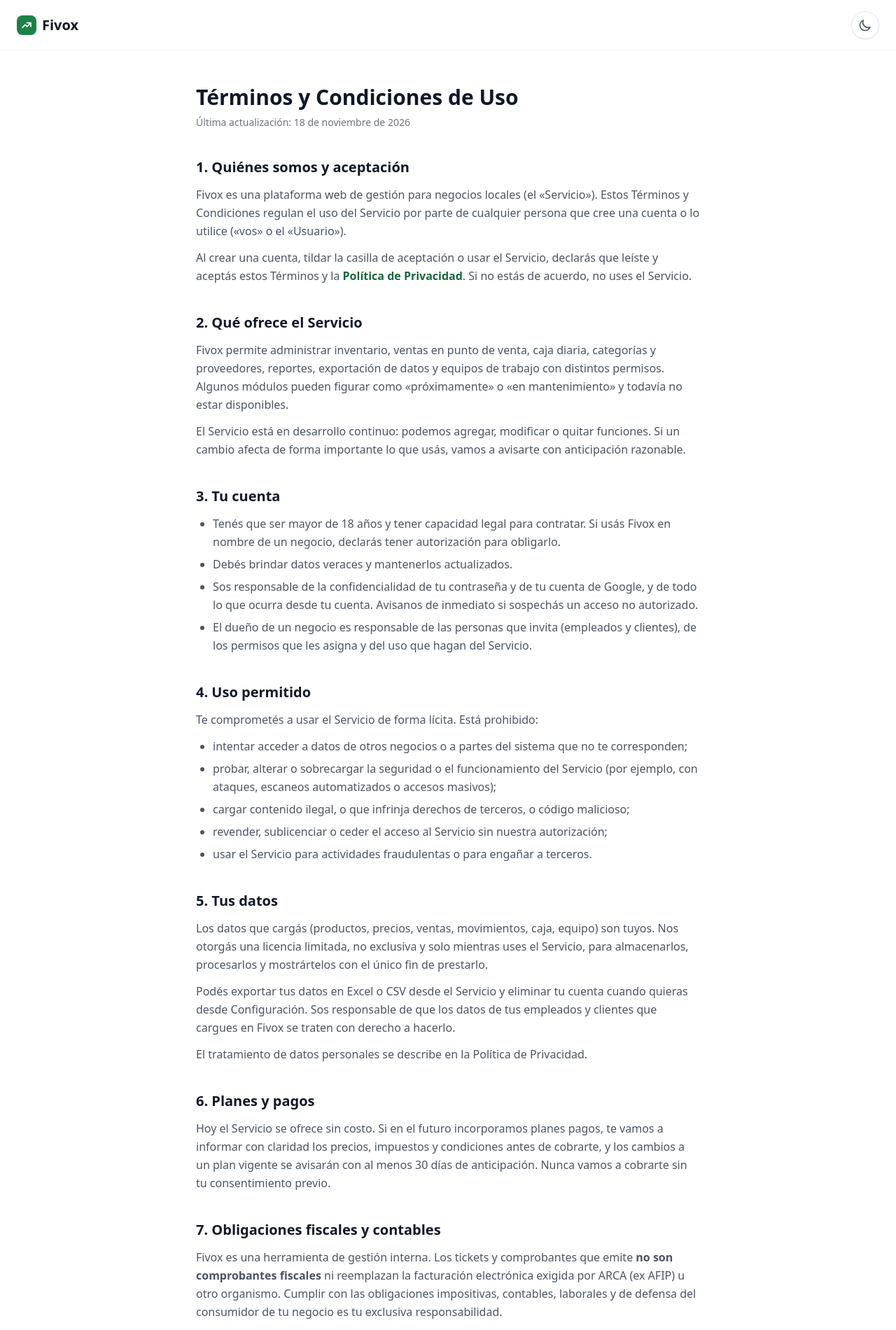
After one commit to NahuelZarago/fivoxfi, a Flask app: page /terminos in a window 1280 px wide. The commit adds this page. Shown: the top 1900 px of the page at 70% size. Run offline with Flask 3, Linux system fonts and the light colour scheme; some libraries are stand-ins or nearby versions.

Commit message:
Términos y Condiciones, privacidad y aceptación en el registro

```diff
--- a/app/blueprints/auth/templates/auth/login.html
+++ b/app/blueprints/auth/templates/auth/login.html
@@ -26,6 +26,7 @@
         <button type="submit" class="w-full bg-green-600 text-white font-semibold py-3 rounded-xl hover:bg-green-700 transition-colors text-sm">Ingresar</button>
     </form>
     {{ google_button('Continuar con Google') }}
+    {% if google_enabled %}<p class="text-xs text-gray-400 text-center mt-3">Si todavía no tenés cuenta, al continuar con Google aceptás los <a href="{{ url_for('public.terms') }}" target="_blank" rel="noopener" class="underline hover:text-gray-700">Términos y Condiciones</a> y la <a href="{{ url_for('public.privacy') }}" target="_blank" rel="noopener" class="underline hover:text-gray-700">Política de Privacidad</a>.</p>{% endif %}
     <p class="text-center text-sm text-gray-500 mt-6">
         ¿No tenés cuenta?
         <a href="{{ url_for('auth.register') }}" class="text-green-700 font-semibold hover:underline">Registrarse</a>
--- a/app/blueprints/public/routes.py
+++ b/app/blueprints/public/routes.py
@@ -1,4 +1,5 @@
 from flask import render_template
+from ...utils.legal import TERMS_UPDATED_LABEL
 from . import public_bp
 
 
@@ -15,3 +16,13 @@ def product_landing(slug):
 @public_bp.route('/contacto')
 def contact():
     return render_template('public/contact.html')
+
+
+@public_bp.route('/terminos')
+def terms():
+    return render_template('public/terms.html', terms_updated=TERMS_UPDATED_LABEL)
+
+
+@public_bp.route('/privacidad')
+def privacy():
+    return render_template('public/privacy.html', terms_updated=TERMS_UPDATED_LABEL)
--- a/app/blueprints/public/templates/public/index.html
+++ b/app/blueprints/public/templates/public/index.html
@@ -377,6 +377,8 @@
                 <a href="{{ url_for('auth.login') }}" class="text-sm text-gray-400 hover:text-gray-700 transition-colors">Ingresar</a>
                 <a href="{{ url_for('auth.register') }}" class="text-sm text-gray-400 hover:text-gray-700 transition-colors">Registrarse</a>
                 <a href="{{ url_for('public.contact') }}" class="text-sm text-gray-400 hover:text-gray-700 transition-colors">Contacto</a>
+                <a href="{{ url_for('public.terms') }}" class="text-sm text-gray-400 hover:text-gray-700 transition-colors">Términos</a>
+                <a href="{{ url_for('public.privacy') }}" class="text-sm text-gray-400 hover:text-gray-700 transition-colors">Privacidad</a>
             </div>
         </div>
     </footer>
--- /dev/null
+++ b/app/blueprints/public/templates/public/legal_base.html
@@ -0,0 +1,30 @@
+{% from '_macros.html' import theme_toggle %}
+<!DOCTYPE html>
+<html lang="es">
+<head>
+    <title>{% block title %}Legal{% endblock %} — Fivox</title>
+    {% include "_head.html" %}
+</head>
+<body class="bg-white text-gray-900">
+    <nav class="border-b border-gray-100 px-6 py-4 flex items-center justify-between">
+        <a href="{{ url_for('public.index') }}" class="flex items-center gap-2">
+            <div class="w-7 h-7 bg-green-600 rounded-lg flex items-center justify-center">
+                <svg class="w-4 h-4 text-white" fill="none" stroke="currentColor" viewBox="0 0 24 24"><path stroke-linecap="round" stroke-linejoin="round" stroke-width="2.5" d="M13 7h8m0 0v8m0-8l-8 8-4-4-6 6"/></svg>
+            </div>
+            <span class="text-xl font-bold text-gray-900">Fivox</span>
+        </a>
+        {{ theme_toggle('icon') }}
+    </nav>
+    <main class="max-w-3xl mx-auto px-6 py-12">
+        <h1 class="text-3xl font-bold text-gray-900 mb-2">{% block heading %}{% endblock %}</h1>
+        <p class="text-sm text-gray-500 mb-8">Última actualización: {{ terms_updated }}</p>
+        {% block body %}{% endblock %}
+        <div class="mt-12 pt-6 border-t border-gray-100 flex flex-wrap gap-x-6 gap-y-2 text-sm">
+            <a href="{{ url_for('public.terms') }}" class="text-green-700 font-semibold hover:underline">Términos y Condiciones</a>
+            <a href="{{ url_for('public.privacy') }}" class="text-green-700 font-semibold hover:underline">Política de Privacidad</a>
+            <a href="{{ url_for('public.contact') }}" class="text-green-700 font-semibold hover:underline">Contacto</a>
+            <a href="{{ url_for('public.index') }}" class="text-gray-500 hover:text-gray-900">Volver al inicio</a>
+        </div>
+    </main>
+</body>
+</html>
--- /dev/null
+++ b/app/blueprints/public/templates/public/terms.html
@@ -0,0 +1,53 @@
+{% extends 'public/legal_base.html' %}
+{% block title %}Términos y Condiciones{% endblock %}
+{% block heading %}Términos y Condiciones de Uso{% endblock %}
+{% block body %}
+<h2 class="text-xl font-bold text-gray-900 mt-10 mb-3">1. Quiénes somos y aceptación</h2>
+<p class="text-gray-600 leading-relaxed mb-3">Fivox es una plataforma web de gestión para negocios locales (el «Servicio»). Estos Términos y Condiciones regulan el uso del Servicio por parte de cualquier persona que cree una cuenta o lo utilice («vos» o el «Usuario»).</p>
+<p class="text-gray-600 leading-relaxed mb-3">Al crear una cuenta, tildar la casilla de aceptación o usar el Servicio, declarás que leíste y aceptás estos Términos y la <a href="{{ url_for('public.privacy') }}" class="text-green-700 font-semibold hover:underline">Política de Privacidad</a>. Si no estás de acuerdo, no uses el Servicio.</p>
+<h2 class="text-xl font-bold text-gray-900 mt-10 mb-3">2. Qué ofrece el Servicio</h2>
+<p class="text-gray-600 leading-relaxed mb-3">Fivox permite administrar inventario, ventas en punto de venta, caja diaria, categorías y proveedores, reportes, exportación de datos y equipos de trabajo con distintos permisos. Algunos módulos pueden figurar como «próximamente» o «en mantenimiento» y todavía no estar disponibles.</p>
+<p class="text-gray-600 leading-relaxed mb-3">El Servicio está en desarrollo continuo: podemos agregar, modificar o quitar funciones. Si un cambio afecta de forma importante lo que usás, vamos a avisarte con anticipación razonable.</p>
+<h2 class="text-xl font-bold text-gray-900 mt-10 mb-3">3. Tu cuenta</h2>
+<ul class="list-disc pl-6 text-gray-600 leading-relaxed space-y-1.5 mb-3">
+    <li>Tenés que ser mayor de 18 años y tener capacidad legal para contratar. Si usás Fivox en nombre de un negocio, declarás tener autorización para obligarlo.</li>
+    <li>Debés brindar datos veraces y mantenerlos actualizados.</li>
+    <li>Sos responsable de la confidencialidad de tu contraseña y de tu cuenta de Google, y de todo lo que ocurra desde tu cuenta. Avisanos de inmediato si sospechás un acceso no autorizado.</li>
+    <li>El dueño de un negocio es responsable de las personas que invita (empleados y clientes), de los permisos que les asigna y del uso que hagan del Servicio.</li>
+</ul>
+<h2 class="text-xl font-bold text-gray-900 mt-10 mb-3">4. Uso permitido</h2>
+<p class="text-gray-600 leading-relaxed mb-3">Te comprometés a usar el Servicio de forma lícita. Está prohibido:</p>
+<ul class="list-disc pl-6 text-gray-600 leading-relaxed space-y-1.5 mb-3">
+    <li>intentar acceder a datos de otros negocios o a partes del sistema que no te corresponden;</li>
+    <li>probar, alterar o sobrecargar la seguridad o el funcionamiento del Servicio (por ejemplo, con ataques, escaneos automatizados o accesos masivos);</li>
+    <li>cargar contenido ilegal, o que infrinja derechos de terceros, o código malicioso;</li>
+    <li>revender, sublicenciar o ceder el acceso al Servicio sin nuestra autorización;</li>
+    <li>usar el Servicio para actividades fraudulentas o para engañar a terceros.</li>
+</ul>
+<h2 class="text-xl font-bold text-gray-900 mt-10 mb-3">5. Tus datos</h2>
+<p class="text-gray-600 leading-relaxed mb-3">Los datos que cargás (productos, precios, ventas, movimientos, caja, equipo) son tuyos. Nos otorgás una licencia limitada, no exclusiva y solo mientras uses el Servicio, para almacenarlos, procesarlos y mostrártelos con el único fin de prestarlo.</p>
+<p class="text-gray-600 leading-relaxed mb-3">Podés exportar tus datos en Excel o CSV desde el Servicio y eliminar tu cuenta cuando quieras desde Configuración. Sos responsable de que los datos de tus empleados y clientes que cargues en Fivox se traten con derecho a hacerlo.</p>
+<p class="text-gray-600 leading-relaxed mb-3">El tratamiento de datos personales se describe en la Política de Privacidad.</p>
+<h2 class="text-xl font-bold text-gray-900 mt-10 mb-3">6. Planes y pagos</h2>
+<p class="text-gray-600 leading-relaxed mb-3">Hoy el Servicio se ofrece sin costo. Si en el futuro incorporamos planes pagos, te vamos a informar con claridad los precios, impuestos y condiciones antes de cobrarte, y los cambios a un plan vigente se avisarán con al menos 30 días de anticipación. Nunca vamos a cobrarte sin tu consentimiento previo.</p>
+<h2 class="text-xl font-bold text-gray-900 mt-10 mb-3">7. Obligaciones fiscales y contables</h2>
+<p class="text-gray-600 leading-relaxed mb-3">Fivox es una herramienta de gestión interna. Los tickets y comprobantes que emite <strong>no son comprobantes fiscales</strong> ni reemplazan la facturación electrónica exigida por ARCA (ex AFIP) u otro organismo. Cumplir con las obligaciones impositivas, contables, laborales y de defensa del consumidor de tu negocio es tu exclusiva responsabilidad.</p>
+<p class="text-gray-600 leading-relaxed mb-3">Los reportes y cálculos (ganancias, márgenes, cierres de caja) se basan en los datos que vos cargás: revisalos antes de tomar decisiones o presentarlos ante terceros.</p>
+<h2 class="text-xl font-bold text-gray-900 mt-10 mb-3">8. Disponibilidad y copias de seguridad</h2>
+<p class="text-gray-600 leading-relaxed mb-3">Hacemos esfuerzos razonables para que el Servicio esté disponible y para resguardar tus datos, pero no garantizamos un funcionamiento ininterrumpido ni libre de errores. Pueden existir interrupciones por mantenimiento, fallas de proveedores o causas ajenas a nuestro control.</p>
+<p class="text-gray-600 leading-relaxed mb-3">Te recomendamos exportar tus datos periódicamente como respaldo propio.</p>
+<h2 class="text-xl font-bold text-gray-900 mt-10 mb-3">9. Limitación de responsabilidad</h2>
+<p class="text-gray-600 leading-relaxed mb-3">En la máxima medida permitida por la ley, el Servicio se brinda «tal como está» y Fivox no responde por lucro cesante, pérdida de ventas o de datos, ni por daños indirectos derivados del uso o la imposibilidad de uso del Servicio, ni por errores en los datos cargados por los usuarios.</p>
+<p class="text-gray-600 leading-relaxed mb-3">Nada de lo dispuesto en estos Términos limita derechos que la ley te reconoce de manera irrenunciable, incluidos los de la Ley 24.240 de Defensa del Consumidor cuando resulte aplicable.</p>
+<h2 class="text-xl font-bold text-gray-900 mt-10 mb-3">10. Suspensión y baja</h2>
+<p class="text-gray-600 leading-relaxed mb-3">Podés dejar de usar Fivox y eliminar tu cuenta en cualquier momento. Podemos suspender o cerrar cuentas que incumplan estos Términos, pongan en riesgo la seguridad del Servicio o se usen con fines ilícitos, intentando avisarte cuando corresponda.</p>
+<p class="text-gray-600 leading-relaxed mb-3">Al eliminarse una cuenta o negocio, sus datos se borran o anonimizan, salvo la información que debamos conservar por obligación legal o para resguardar derechos ante un reclamo.</p>
+<h2 class="text-xl font-bold text-gray-900 mt-10 mb-3">11. Propiedad intelectual</h2>
+<p class="text-gray-600 leading-relaxed mb-3">El software, el diseño, las marcas y los contenidos de Fivox son de su titular y están protegidos por la ley. Estos Términos no te transfieren ningún derecho sobre ellos más allá del uso del Servicio conforme a este documento.</p>
+<h2 class="text-xl font-bold text-gray-900 mt-10 mb-3">12. Cambios en los Términos</h2>
+<p class="text-gray-600 leading-relaxed mb-3">Podemos actualizar estos Términos. La fecha de la última versión figura al comienzo de esta página. Si los cambios son importantes, te lo avisaremos por email o dentro del Servicio. Seguir usando Fivox después de un cambio implica aceptar la nueva versión.</p>
+<h2 class="text-xl font-bold text-gray-900 mt-10 mb-3">13. Ley aplicable y jurisdicción</h2>
+<p class="text-gray-600 leading-relaxed mb-3">Estos Términos se rigen por las leyes de la República Argentina. Cualquier controversia se someterá a los tribunales ordinarios competentes de la República Argentina, sin perjuicio de los derechos que correspondan a los consumidores según la normativa vigente.</p>
+<h2 class="text-xl font-bold text-gray-900 mt-10 mb-3">14. Contacto</h2>
+<p class="text-gray-600 leading-relaxed mb-3">Para consultas, reclamos o ejercer tus derechos, escribinos desde la página de <a href="{{ url_for('public.contact') }}" class="text-green-700 font-semibold hover:underline">Contacto</a>.</p>
+{% endblock %}
--- a/app/models/user.py
+++ b/app/models/user.py
@@ -23,6 +23,9 @@ class User(UserMixin, db.Model):
     is_superadmin = db.Column(db.Boolean, default=False, nullable=False, server_default=db.false())
     # Identificador estable de la cuenta de Google (claim 'sub'); NULL si nunca entró con Google.
     google_sub = db.Column(db.String(64), unique=True, nullable=True)
+    # Aceptación de los Términos y Condiciones (fecha y versión del texto aceptado).
+    terms_accepted_at = db.Column(db.DateTime, nullable=True)
+    terms_version = db.Column(db.String(20), nullable=True)
     auth_version = db.Column(db.Integer, default=0, nullable=False, server_default='0')
     created_at = db.Column(db.DateTime, default=datetime.utcnow)
 
--- a/app/services/google_oauth.py
+++ b/app/services/google_oauth.py
@@ -1,11 +1,13 @@
 """Alta e inicio de sesión de cuentas que entran con Google (la parte con base de datos)."""
 import secrets
+from datetime import datetime
 
 from sqlalchemy.exc import IntegrityError
 
 from ..extensions import db
 from ..models.user import User
 from ..utils.google_auth import GoogleAuthError
+from ..utils.legal import TERMS_VERSION
 
 
 def login_or_create(profile):
@@ -31,7 +33,7 @@ def login_or_create(profile):
             db.session.commit()
             return user, False
         user = User(email=profile['email'], username=profile['name'], google_sub=profile['sub'],
-                    is_email_confirmed=True)
+                    is_email_confirmed=True, terms_accepted_at=datetime.utcnow(), terms_version=TERMS_VERSION)
         user.set_password(secrets.token_urlsafe(32))      # contraseña inutilizable: entra con Google
         db.session.add(user)
         db.session.commit()
--- a/app/static/js/auth-forms.js
+++ b/app/static/js/auth-forms.js
@@ -47,6 +47,7 @@
 
     function validateField(field) {
         var v = field.value, label = field.dataset.label || 'Este campo';
+        if (field.type === 'checkbox') return field.required && !field.checked ? (field.dataset.message || label + ' es obligatorio.') : '';
         if (field.required && !v.trim()) return label + ' es obligatorio.';
         if (!v) return '';
         if (field.type === 'email' && !EMAIL.test(v.trim())) return 'Ingresá un email válido, por ejemplo nombre@empresa.com.';
@@ -107,6 +108,7 @@
         var fields = Array.prototype.slice.call(form.querySelectorAll('input[id]'));
         fields.forEach(function (f) {
             if (f.type === 'password' && f.hasAttribute('data-toggle')) addToggle(f);
+            if (f.type === 'checkbox') f.addEventListener('change', function () { setError(f, validateField(f)); });
             f.addEventListener('blur', function () { if (f.value || f.dataset.touched) setError(f, validateField(f)); f.dataset.touched = '1'; });
             f.addEventListener('input', function () {
                 if (f.hasAttribute('data-strength')) updateMeter(f);
--- /dev/null
+++ b/app/utils/legal.py
@@ -0,0 +1,4 @@
+"""Versión vigente de los Términos y Condiciones / Política de Privacidad.
+Al cambiar el texto de forma relevante, actualizá esta fecha: queda guardada junto a la aceptación de cada cuenta."""
+TERMS_VERSION = '2026-11-18'
+TERMS_UPDATED_LABEL = '18 de noviembre de 2026'
```
Also changed, not shown: app/blueprints/auth/routes.py (+7 -2 lines), app/blueprints/auth/templates/auth/register.html (+9 -0 lines), app/blueprints/public/templates/public/privacy.html (added, +38 -0 lines), migrations/versions/009_v9_terms.py (added, +23 -0 lines), tests/render_check.py (+2 -1 lines), tests/test_app.py (+4 -4 lines), tests/test_terms.py (added, +49 -0 lines), tests/test_v4.py (+1 -1 lines), README.md.
